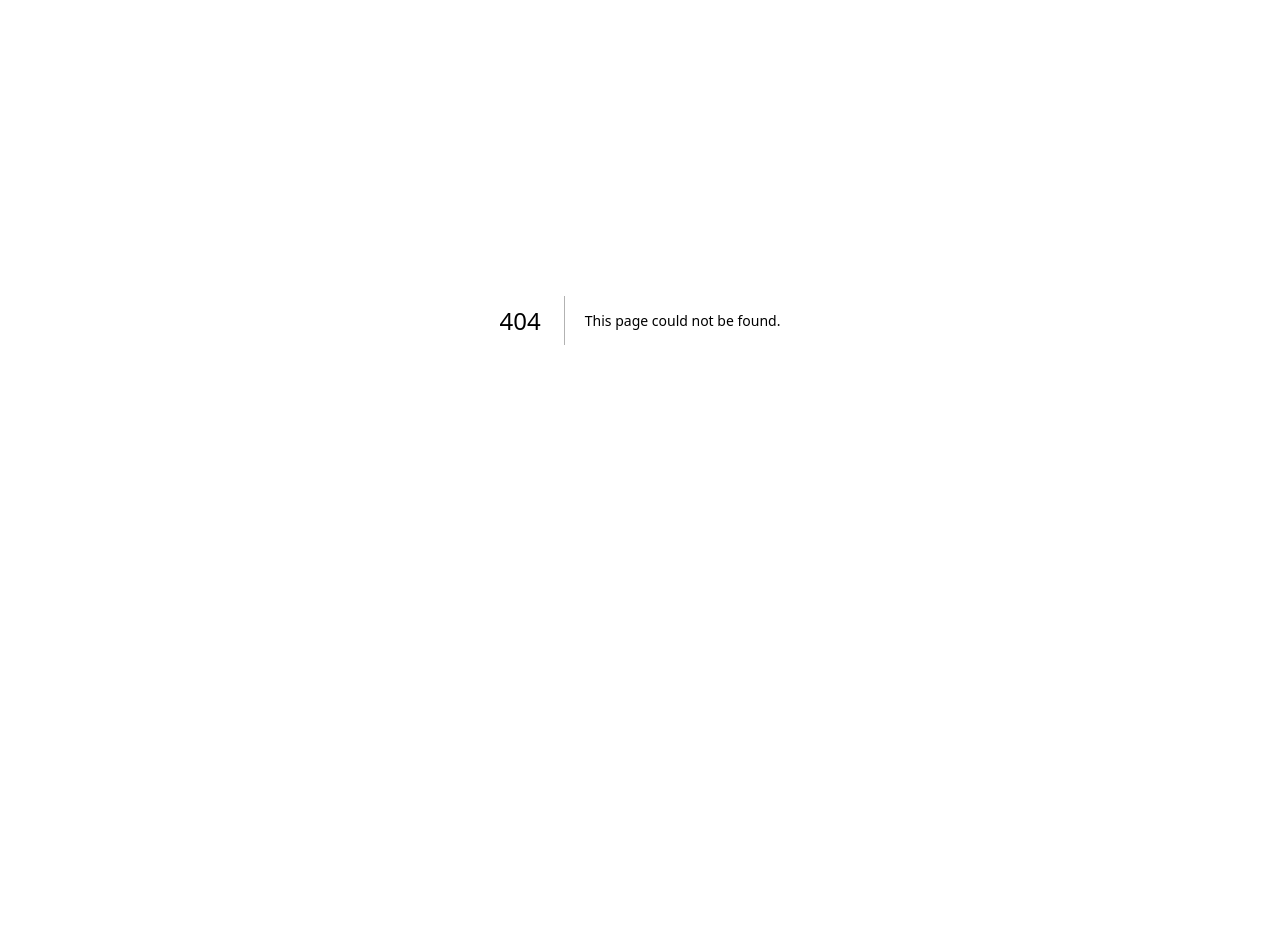
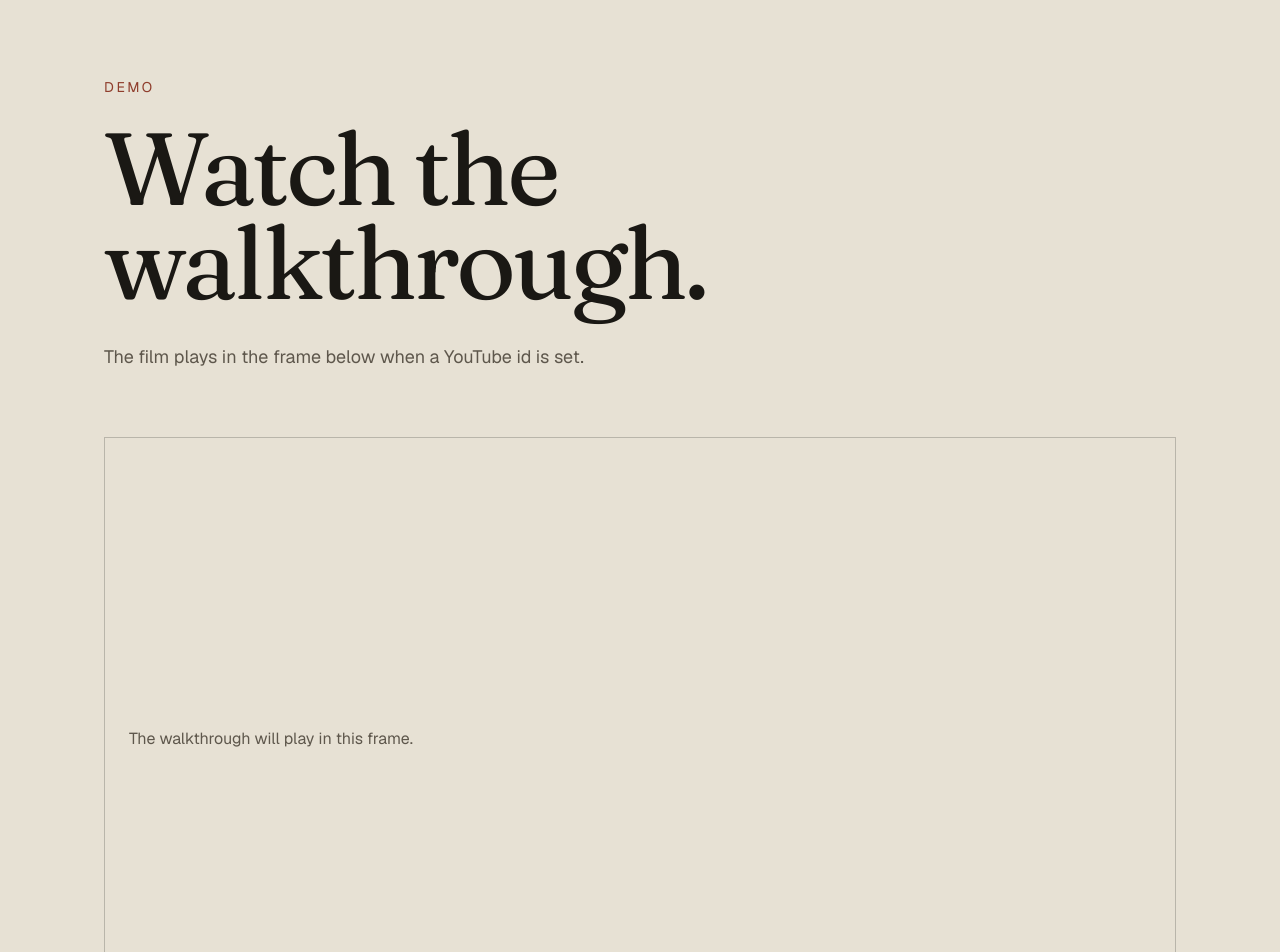
Before and after one commit to PrivacyStuff/pescrow, a Next.js app: page /video in a window 1280 px wide. Before the commit this address had no page. Shown: the part 80-1032 px from the top of the page. Before the commit the page ends 800 px from the top, so only its background shows below. Built offline with nearby package versions, Linux system fonts and the light colour scheme.

Commit message:
Add /video so the walkthrough has a stable address.
Co-authored-by: Cursor <cursoragent@cursor.com>

```diff
--- a/src/app/app/page.tsx
+++ b/src/app/app/page.tsx
@@ -55,7 +55,16 @@ function DemoCard({ videoId }: { videoId: string | null }) {
   return (
     <article className="border border-line p-6">
       <p className="text-sm tracking-[0.18em] text-stamp uppercase">Demo</p>
-      <h2 className="mt-8 font-serif text-4xl tracking-[-0.03em]">Watch the walkthrough</h2>
+      <h2 className="mt-8 font-serif text-4xl tracking-[-0.03em]">
+        <Link href="/video" className="hover:underline">
+          Watch the walkthrough
+        </Link>
+      </h2>
+      <p className="mt-4">
+        <Link href="/video" className="text-sm tracking-[0.18em] text-stamp uppercase hover:underline">
+          Play on /video
+        </Link>
+      </p>
       <div className="mt-6 aspect-video border border-line bg-background">
         {videoId === null ? (
           <p className="flex h-full items-center px-6 text-muted">The walkthrough will play in this frame.</p>
--- /dev/null
+++ b/src/app/video/page.tsx
@@ -0,0 +1,53 @@
+import type { Metadata } from "next";
+import { Suspense } from "react";
+import { SiteFrame } from "@/components/site-frame";
+import { demoVideoId } from "@/lib/youtube-id";
+
+export const metadata: Metadata = {
+  title: "Privacy — video",
+  description: "Watch the privacy walkthrough.",
+  robots: { index: false, follow: false },
+};
+
+export default function VideoPage(props: PageProps<"/video">) {
+  return (
+    <SiteFrame>
+      <p className="text-sm tracking-[0.18em] text-stamp uppercase">Demo</p>
+      <h1 className="mt-6 max-w-4xl font-serif text-[clamp(3.1rem,8vw,6.5rem)] leading-[0.92] tracking-[-0.035em]">
+        Watch the walkthrough.
+      </h1>
+      <p className="mt-8 max-w-xl text-lg leading-8 text-muted">
+        The film plays in the frame below when a YouTube id is set.
+      </p>
+      <div className="mt-16">
+        <Suspense fallback={<Walkthrough videoId={null} />}>
+          <VideoSlot searchParams={props.searchParams} />
+        </Suspense>
+      </div>
+    </SiteFrame>
+  );
+}
+
+async function VideoSlot({ searchParams }: { searchParams: PageProps<"/video">["searchParams"] }) {
+  const params = await searchParams;
+  return <Walkthrough videoId={demoVideoId(params.v, process.env.DEMO_YOUTUBE_ID)} />;
+}
+
+function Walkthrough({ videoId }: { videoId: string | null }) {
+  return (
+    <div className="aspect-video border border-line bg-background">
+      {videoId === null ? (
+        <p className="flex h-full items-center px-6 text-muted">The walkthrough will play in this frame.</p>
+      ) : (
+        <iframe
+          className="h-full w-full"
+          src={`https://www.youtube-nocookie.com/embed/${videoId}`}
+          title="Privacy walkthrough"
+          allow="accelerometer; autoplay; clipboard-write; encrypted-media; gyroscope; picture-in-picture; web-share"
+          referrerPolicy="strict-origin-when-cross-origin"
+          allowFullScreen
+        />
+      )}
+    </div>
+  );
+}
```
